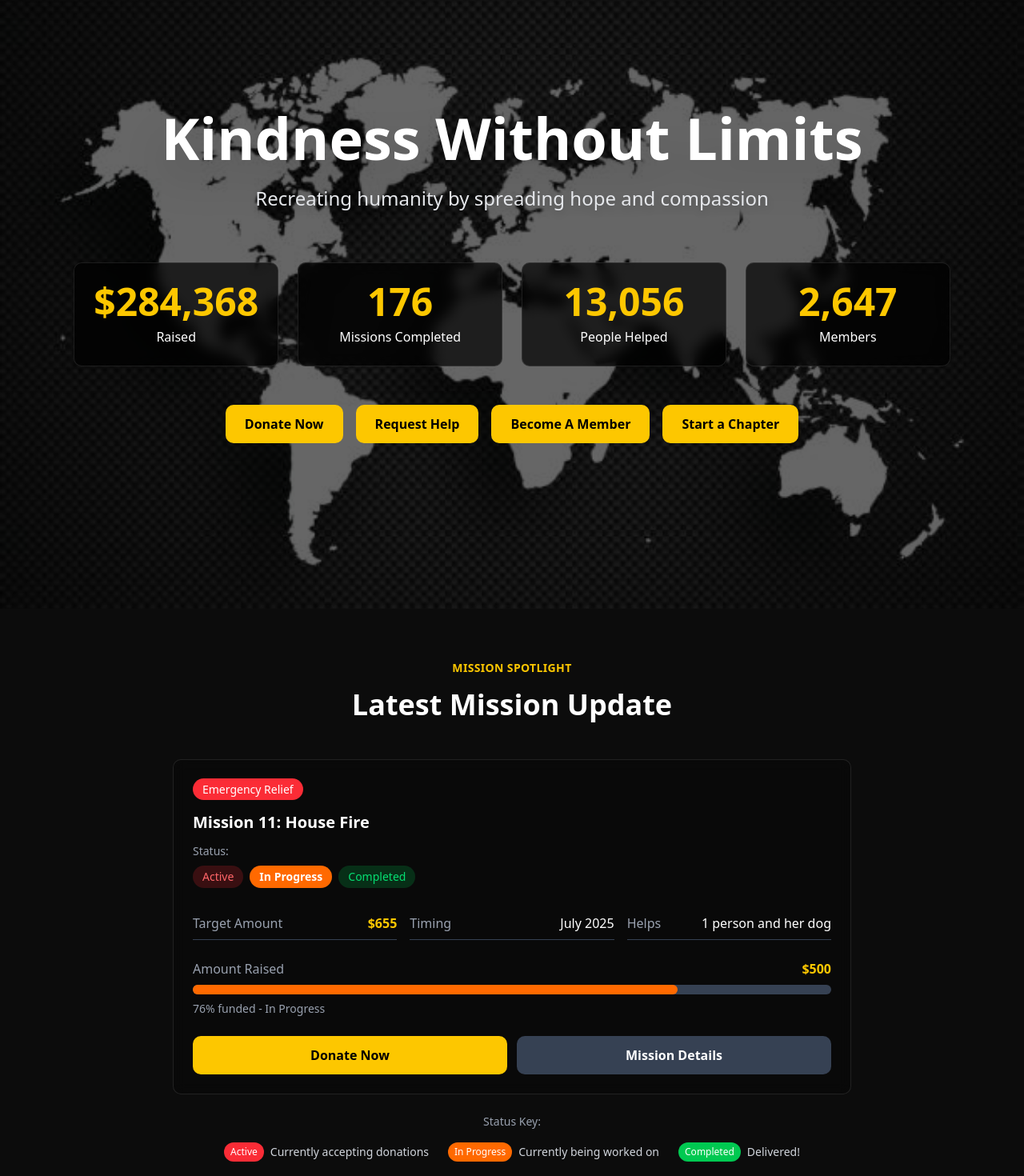
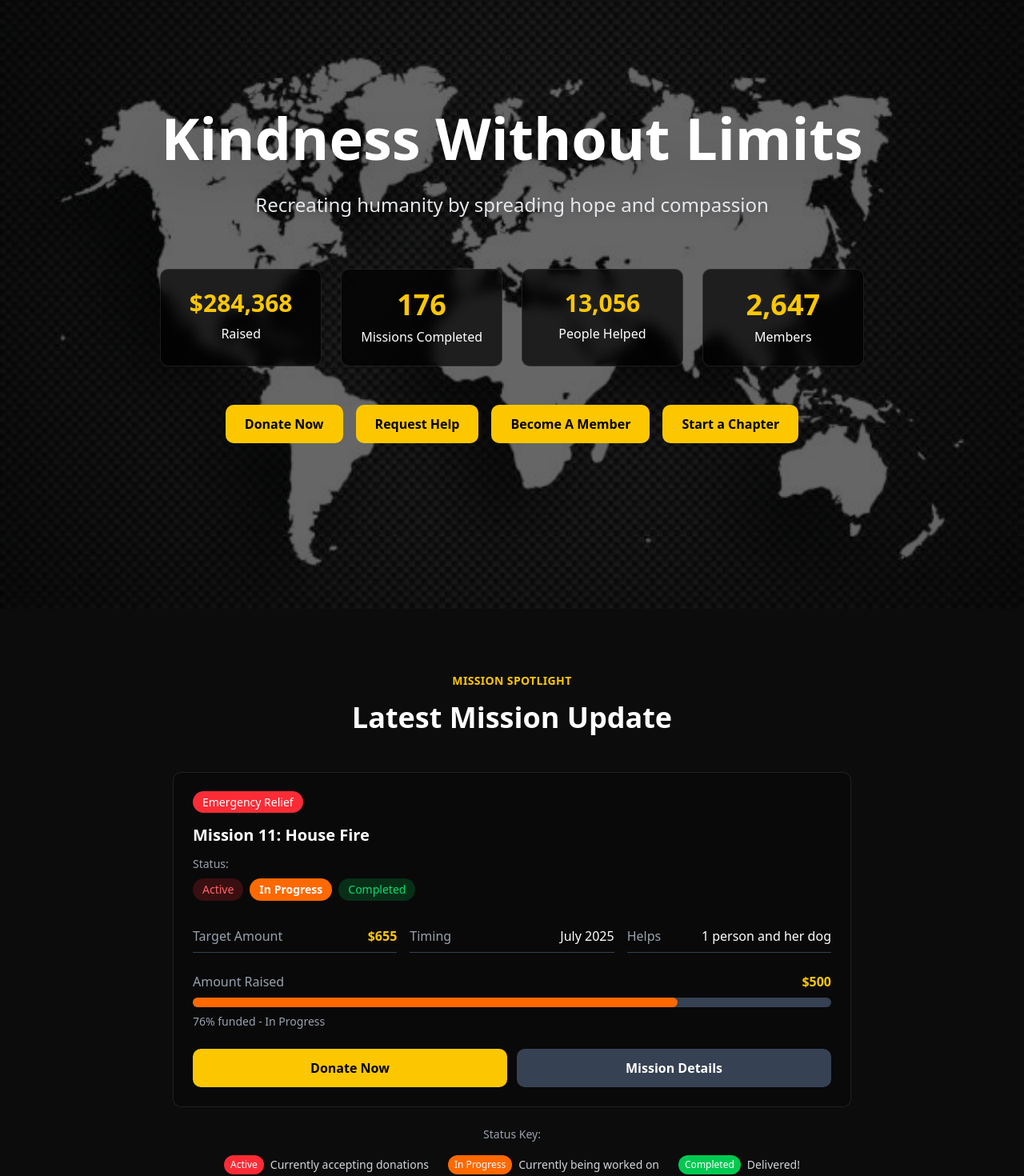
Before and after one commit to kindsquad/kind-squad-humanity-2.0, a React (Vite) app: page / in a window 1280 px wide. Shown: the part 120-1590 px from the top of the page at 80% size. Built offline with nearby package versions, Linux system fonts and the light colour scheme.

Commit message:
Fix desktop spacing issues: hero section sizing, metric text overflow, and section gaps

```diff
--- a/src/App.jsx
+++ b/src/App.jsx
@@ -20,7 +20,7 @@ function HomePage() {
         <Hero />
       </div>
       {/* Mission Spotlight - Very Dark Background */}
-      <div style={{backgroundColor: '#0c0c0c'}}>
+      <div style={{backgroundColor: '#0c0c0c'}} className="py-8 md:py-12">
         <MissionSpotlight />
       </div>
       {/* Annual Missions - Black background */}
--- a/src/components/Hero.jsx
+++ b/src/components/Hero.jsx
@@ -11,38 +11,38 @@ export default function Hero() {
       </div>
 
       {/* Content Overlay */}
-      <div className="relative min-h-screen flex items-center justify-center py-8 md:py-16">
-        <div className="max-w-7xl mx-auto text-center">
+      <div className="relative min-h-screen flex items-center justify-center py-8 md:py-24">
+        <div className="max-w-7xl mx-auto text-center px-4">
           {/* Main Headline */}
-          <h1 className="text-4xl sm:text-5xl md:text-7xl font-bold text-white mb-8 md:mb-6 drop-shadow-2xl px-4">
+          <h1 className="text-4xl sm:text-5xl md:text-6xl lg:text-7xl font-bold text-white mb-8 md:mb-8 drop-shadow-2xl">
             Kindness Without Limits
           </h1>
-          <p className="text-lg sm:text-xl md:text-2xl text-gray-200 mb-12 md:mb-16 drop-shadow-lg px-4">
+          <p className="text-lg sm:text-xl md:text-2xl text-gray-200 mb-12 md:mb-16 drop-shadow-lg max-w-4xl mx-auto">
             Recreating humanity by spreading hope and compassion
           </p>
 
         {/* Impact Metrics */}
-        <div className="grid grid-cols-1 md:grid-cols-2 lg:grid-cols-4 gap-6 mb-8 md:mb-12 px-4 max-w-6xl mx-auto">
+        <div className="grid grid-cols-1 md:grid-cols-2 lg:grid-cols-4 gap-6 mb-8 md:mb-12 max-w-6xl mx-auto">
           <div className="bg-black/70 backdrop-blur-sm rounded-lg p-6 border border-white/10">
-            <div className="text-2xl md:text-3xl lg:text-4xl xl:text-5xl font-bold text-yellow-400 mb-2">$284,368</div>
+            <div className="text-2xl md:text-3xl lg:text-3xl font-bold text-yellow-400 mb-2">$284,368</div>
             <div className="text-white text-sm md:text-base">Raised</div>
           </div>
           <div className="bg-black/70 backdrop-blur-sm rounded-lg p-6 border border-white/10">
-            <div className="text-3xl md:text-5xl font-bold text-yellow-400 mb-2">176</div>
+            <div className="text-3xl md:text-4xl lg:text-4xl font-bold text-yellow-400 mb-2">176</div>
             <div className="text-white text-sm md:text-base">Missions Completed</div>
           </div>
           <div className="bg-black/70 backdrop-blur-sm rounded-lg p-6 border border-white/10">
-            <div className="text-2xl md:text-3xl lg:text-4xl xl:text-5xl font-bold text-yellow-400 mb-2">13,056</div>
+            <div className="text-2xl md:text-3xl lg:text-3xl font-bold text-yellow-400 mb-2">13,056</div>
             <div className="text-white text-sm md:text-base">People Helped</div>
           </div>
           <div className="bg-black/70 backdrop-blur-sm rounded-lg p-6 border border-white/10">
-            <div className="text-3xl md:text-5xl font-bold text-yellow-400 mb-2">2,647</div>
+            <div className="text-3xl md:text-4xl lg:text-4xl font-bold text-yellow-400 mb-2">2,647</div>
             <div className="text-white text-sm md:text-base">Members</div>
           </div>
         </div>
 
         {/* Action Buttons */}
-        <div className="flex flex-col sm:flex-row gap-4 justify-center items-center mb-4 md:mb-8 px-4">
+        <div className="flex flex-col sm:flex-row gap-4 justify-center items-center mb-4 md:mb-8">
           <button className="w-3/4 sm:w-auto bg-yellow-400 text-black px-6 py-3 rounded-lg font-semibold hover:bg-yellow-300 transition-colors">
             Donate Now
           </button>
--- a/src/components/MissionSpotlight.jsx
+++ b/src/components/MissionSpotlight.jsx
@@ -1,6 +1,6 @@
 export default function MissionSpotlight() {
   return (
-    <section className="py-8 md:py-16">
+    <section className="py-4 md:py-8">
       <div className="max-w-4xl mx-auto px-6">
         <div className="text-center mb-12">
           <h2 className="text-sm font-semibold text-yellow-400 tracking-wide uppercase mb-4">
```
Also changed, not shown: 4 other files (tests, documents, lock files or other folders).
